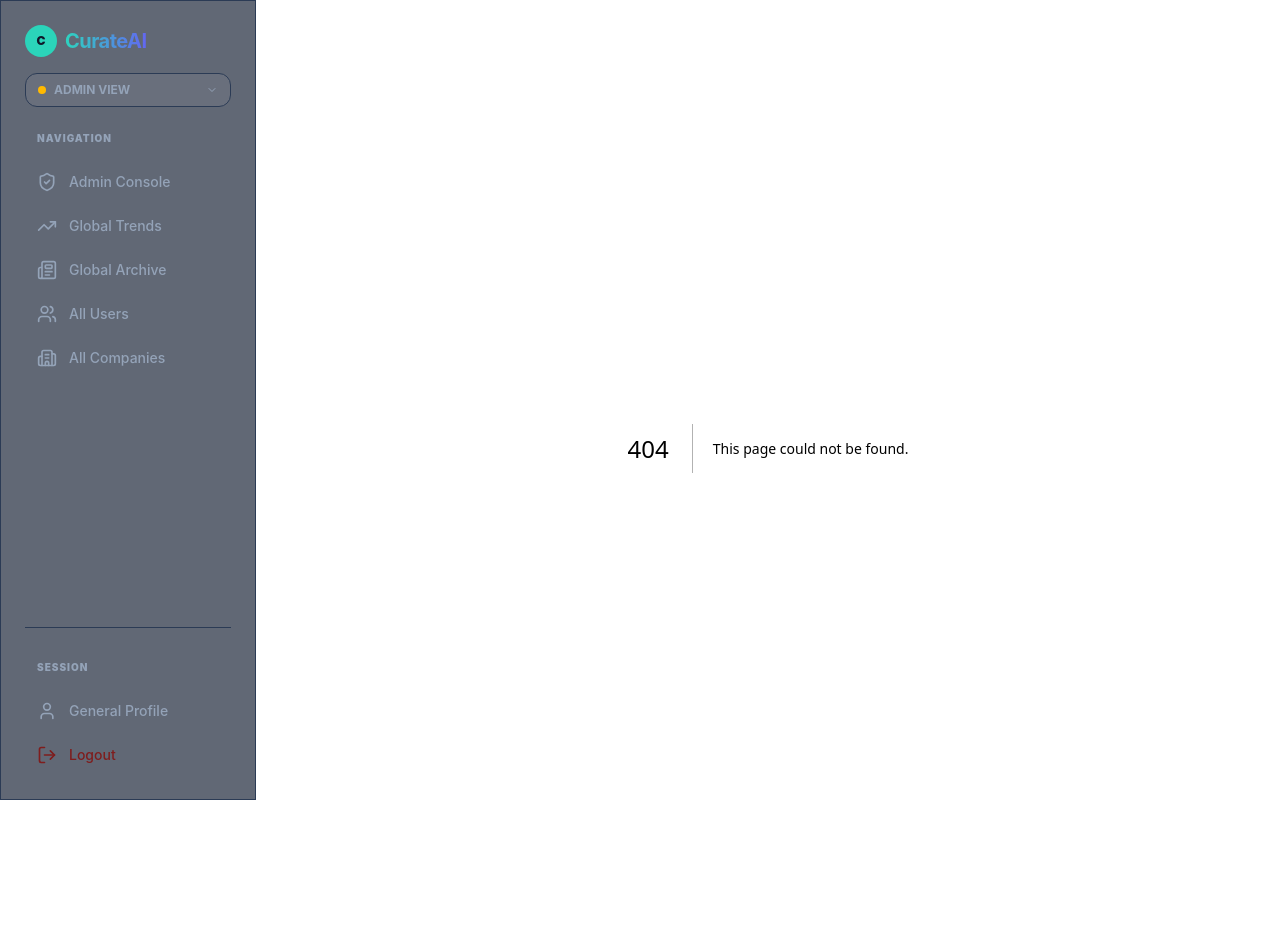
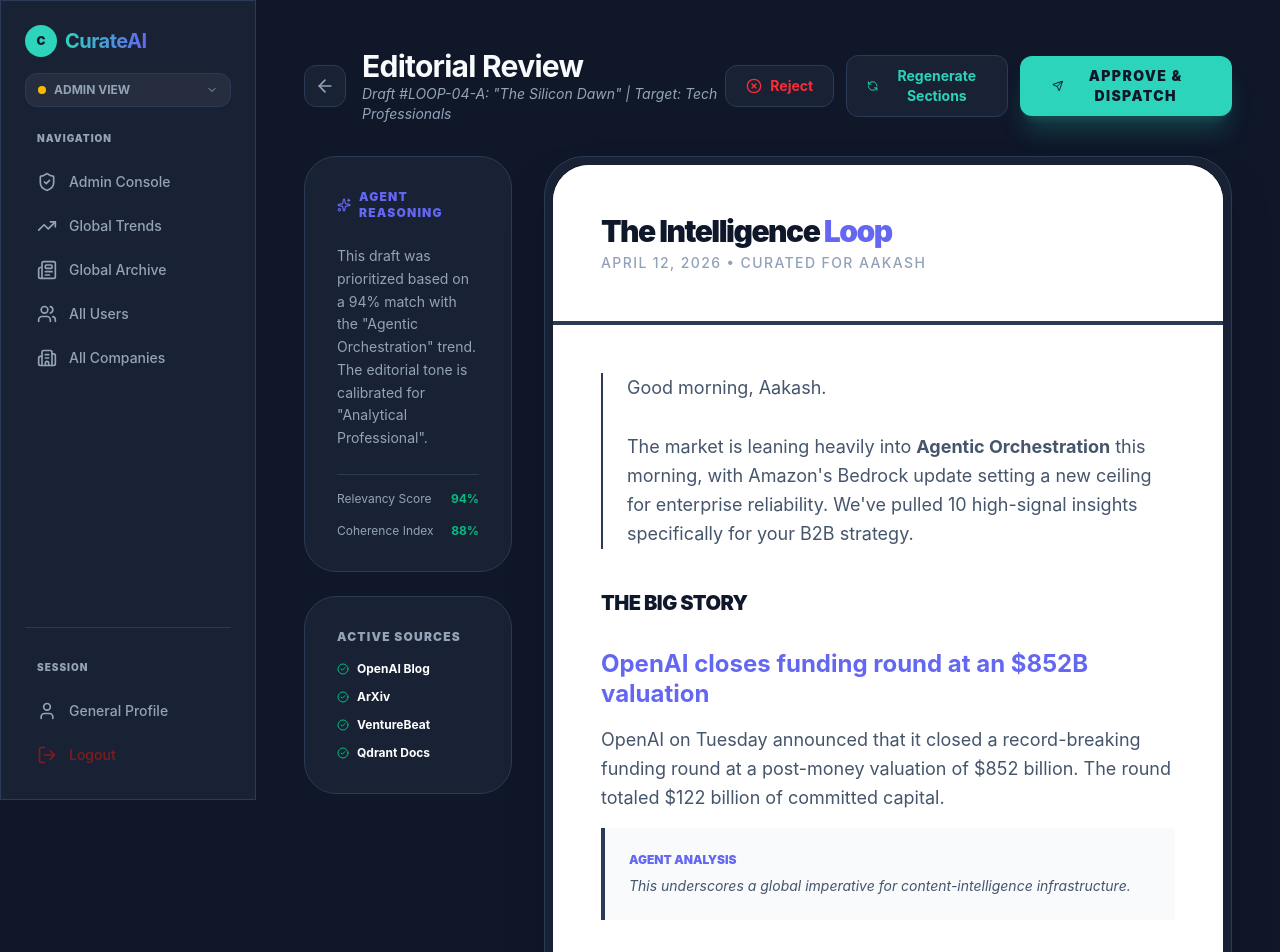
Before and after one commit to BigDataIA-Sat-Spring26-Team-1/Final_Project, a Next.js app in the folder frontend/: page /admin/newsletters/review in a window 1280 px wide. Before the commit this address had no page. Shown: the top 952 px of the page. Before the commit the page ends 896 px from the top, so only its background shows below. Built offline with nearby package versions, Linux system fonts and the light colour scheme.

Commit message:
Updated frontend and created Dockerfile for frontend

```diff
--- /dev/null
+++ b/frontend/src/app/admin/newsletters/review/page.tsx
@@ -0,0 +1,137 @@
+import {
+  ArrowLeft,
+  CheckCircle2,
+  RefreshCcw,
+  XCircle,
+  Eye,
+  Send,
+  Sparkles,
+  FileText
+} from 'lucide-react';
+import Link from 'next/link';
+import { PageWrapper } from '@/components/PageWrapper';
+
+export default function NewsletterReviewPage() {
+  return (
+    <PageWrapper>
+      <div className="space-y-8 pb-20">
+        <header className="flex items-center justify-between">
+          <div className="flex items-center gap-4">
+             <Link href="/admin/newsletters" className="p-2.5 glass rounded-xl border border-white/5 hover:bg-white/5 transition-all">
+                <ArrowLeft className="w-5 h-5 text-dim" />
+             </Link>
+             <div>
+                <h1 className="text-3xl font-bold tracking-tight">Editorial Review</h1>
+                <p className="text-dim text-sm italic">Draft #LOOP-04-A: "The Silicon Dawn" | Target: Tech Professionals</p>
+             </div>
+          </div>
+          <div className="flex items-center gap-3">
+             <button className="px-5 py-2.5 glass border border-red-500/20 text-red-500 rounded-xl text-sm font-bold hover:bg-red-500/5 transition-all flex items-center gap-2">
+                <XCircle className="w-4 h-4" />
+                Reject
+             </button>
+             <button className="px-5 py-2.5 glass border border-primary/20 text-primary rounded-xl text-sm font-bold hover:bg-primary/5 transition-all flex items-center gap-2">
+                <RefreshCcw className="w-4 h-4" />
+                Regenerate Sections
+             </button>
+             <button className="px-8 py-2.5 bg-primary text-primary-foreground rounded-xl text-sm font-black uppercase tracking-widest hover:bg-primary/90 transition-all flex items-center gap-2 shadow-xl shadow-primary/20">
+                <Send className="w-4 h-4" />
+                Approve & Dispatch
+             </button>
+          </div>
+        </header>
+
+        <div className="grid grid-cols-1 lg:grid-cols-4 gap-8">
+           {/* Sidebar: Metadata & Suggestions */}
+           <div className="lg:col-span-1 space-y-6">
+              <div className="glass rounded-[2rem] p-8 border border-white/5 space-y-6">
+                 <h3 className="text-xs font-black uppercase tracking-widest text-secondary flex items-center gap-2">
+                    <Sparkles className="w-4 h-4" />
+                    Agent Reasoning
+                 </h3>
+                 <p className="text-sm text-dim leading-relaxed">
+                    This draft was prioritized based on a 94% match with the "Agentic Orchestration" trend. The editorial tone is calibrated for "Analytical Professional".
+                 </p>
+                 <div className="pt-4 space-y-4 border-t border-white/5">
+                    <div className="flex justify-between items-center text-xs">
+                       <span className="text-dim">Relevancy Score</span>
+                       <span className="text-emerald-500 font-bold">94%</span>
+                    </div>
+                    <div className="flex justify-between items-center text-xs">
+                       <span className="text-dim">Coherence Index</span>
+                       <span className="text-emerald-500 font-bold">88%</span>
+                    </div>
+                 </div>
+              </div>
+
+              <div className="glass rounded-[2rem] p-8 border border-white/5 space-y-4">
+                 <h3 className="text-xs font-black uppercase tracking-widest text-dim">Active Sources</h3>
+                 <ul className="space-y-3">
+                    {['OpenAI Blog', 'ArXiv', 'VentureBeat', 'Qdrant Docs'].map(src => (
+                       <li key={src} className="flex items-center gap-2 text-xs font-bold text-white">
+                          <CheckCircle2 className="w-3 h-3 text-emerald-500" />
+                          {src}
+                       </li>
+                    ))}
+                 </ul>
+              </div>
+           </div>
+
+           {/* Main Review Viewpoint */}
+           <div className="lg:col-span-3">
+              <div className="glass rounded-[2.5rem] p-2 border border-white/10 shadow-2xl relative overflow-hidden">
+                 <div className="bg-white rounded-[2.25rem] overflow-hidden flex flex-col min-h-[800px]">
+                    {/* EMAIL PROTOTYPE REPLICATED */}
+                    <div className="bg-white border-b-4 border-slate-900 text-left p-12">
+                       <h2 className="text-slate-900 font-black text-3xl tracking-tighter">The Intelligence <span className="text-secondary">Loop</span></h2>
+                       <p className="text-slate-400 text-sm font-medium mt-1 uppercase tracking-widest">April 12, 2026 • Curated for Aakash</p>
+                    </div>
+
+                    <div className="flex-1 p-12 text-slate-800 space-y-10">
+                       <div className="text-lg leading-relaxed border-l-2 border-secondary pl-6 text-slate-600">
+                          Good morning, Aakash. <br /><br />
+                          The market is leaning heavily into <strong>Agentic Orchestration</strong> this morning, with Amazon's Bedrock update setting a new ceiling for enterprise reliability. We've pulled 10 high-signal insights specifically for your B2B strategy.
+                       </div>
+
+                       <div className="space-y-8">
+                          <h3 className="text-slate-900 text-xl font-black uppercase tracking-tight">The Big Story</h3>
+                          <div className="space-y-4 group cursor-pointer relative">
+                             <h4 className="text-secondary text-2xl font-bold leading-tight hover:underline">OpenAI closes funding round at an $852B valuation</h4>
+                             <p className="text-slate-600 text-lg leading-relaxed">
+                                OpenAI on Tuesday announced that it closed a record-breaking funding round at a post-money valuation of $852 billion. The round totaled $122 billion of committed capital.
+                             </p>
+                             <div className="p-6 bg-slate-50 border-l-4 border-secondary rounded-r text-sm italic text-slate-600">
+                                <strong className="block not-italic text-xs font-black uppercase text-secondary mb-2">Agent Analysis</strong>
+                                This underscores a global imperative for content-intelligence infrastructure.
+                             </div>
+                             {/* Section Editor Overlay */}
+                             <div className="absolute -right-4 top-0 opacity-0 group-hover:opacity-100 transition-opacity">
+                                <button className="p-2 bg-slate-100 rounded-lg text-slate-400 hover:text-slate-900 shadow-sm"><RefreshCcw className="w-4 h-4" /></button>
+                             </div>
+                          </div>
+                       </div>
+
+                       <div className="pt-10 border-t border-slate-100">
+                          <h3 className="text-slate-400 text-xs font-black uppercase tracking-widest mb-6">Today's Pulse Matrix</h3>
+                          <div className="grid grid-cols-2 gap-x-12 gap-y-6">
+                             {[1, 2, 3, 4, 5, 6].map(i => (
+                                <div key={i} className="flex gap-4 items-start">
+                                   <span className="text-secondary font-black">0{i}</span>
+                                   <p className="text-sm font-medium leading-snug">New HNSW benchmarks suggest 12% memory reduction at PB-scale.</p>
+                                </div>
+                             ))}
+                          </div>
+                       </div>
+                    </div>
+
+                    <div className="bg-slate-50 p-12 text-center text-slate-400 text-[10px] font-bold">
+                       STAY CURATED. STAY INFORMED. CURATEAI 2026.
+                    </div>
+                 </div>
+              </div>
+           </div>
+        </div>
+      </div>
+    </PageWrapper>
+  );
+}
--- a/frontend/src/components/Navigation.tsx
+++ b/frontend/src/components/Navigation.tsx
@@ -18,7 +18,7 @@ import {
 } from 'lucide-react';
 import { cn } from '@/lib/utils';
 import { motion, AnimatePresence } from 'framer-motion';
-import { useState } from 'react';
+import { useState, useEffect } from 'react';
 
 type Role = 'ADMIN' | 'USER' | 'COMPANY';
 
@@ -46,17 +46,16 @@ export function Navigation() {
   const pathname = usePathname();
   const [role, setRole] = useState<Role>('ADMIN');
   const [isRoleMenuOpen, setIsRoleMenuOpen] = useState(false);
-  const [isMounted, setIsMounted] = useState(false);
+  const [hasMounted, setHasMounted] = useState(false);
 
   // Initialize role from localStorage on mount
-  useState(() => {
-    if (typeof window !== 'undefined') {
-      const savedRole = localStorage.getItem('curateai_role') as Role;
-      if (savedRole && (['ADMIN', 'USER', 'COMPANY'] as Role[]).includes(savedRole)) {
-        setRole(savedRole);
-      }
+  useEffect(() => {
+    setHasMounted(true);
+    const savedRole = localStorage.getItem('curateai_role') as Role;
+    if (savedRole && (['ADMIN', 'USER', 'COMPANY'] as Role[]).includes(savedRole)) {
+      setRole(savedRole);
     }
-  });
+  }, []);
 
   // Persist role changes
   const handleRoleChange = (newRole: Role) => {
@@ -66,6 +65,20 @@ export function Navigation() {
   };
 
   const activeNav = NAV_CONFIG[role];
+
+  // Prevent hydration mismatch by not rendering role-dependent UI until mounted
+  // In a real app, you might want a localized fallback or skeleton
+  if (!hasMounted) {
+    return (
+      <nav className="fixed left-0 top-0 h-full w-64 glass border-r border-white/5 p-6 space-y-8 z-50 flex flex-col">
+        <div className="flex items-center gap-2 mb-4">
+          <div className="w-8 h-8 rounded-lg bg-primary flex items-center justify-center font-black text-xs text-primary-foreground">C</div>
+          <span className="text-xl font-bold tracking-tight gradient-text">CurateAI</span>
+        </div>
+        <div className="flex-1" />
+      </nav>
+    );
+  }
 
   return (
     <nav className="fixed left-0 top-0 h-full w-64 glass border-r border-white/5 p-6 space-y-8 z-50 flex flex-col">
```
Also changed, not shown: 2 other files (tests, documents, lock files or other folders).
